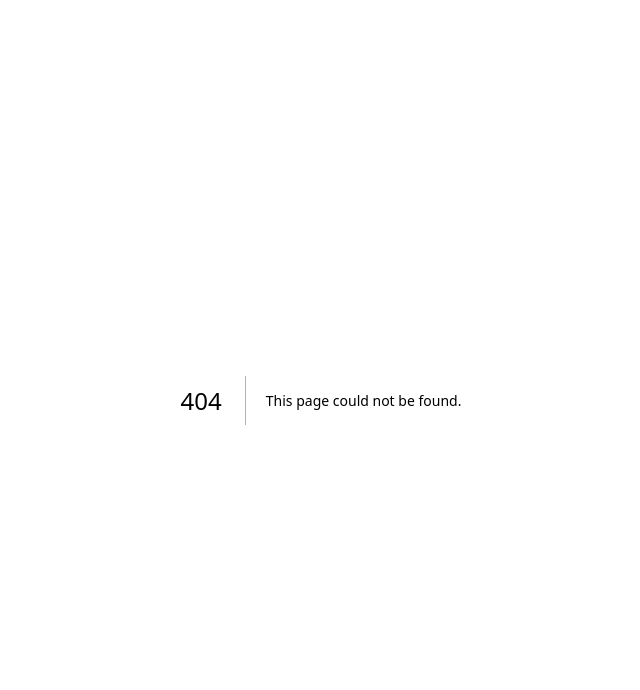
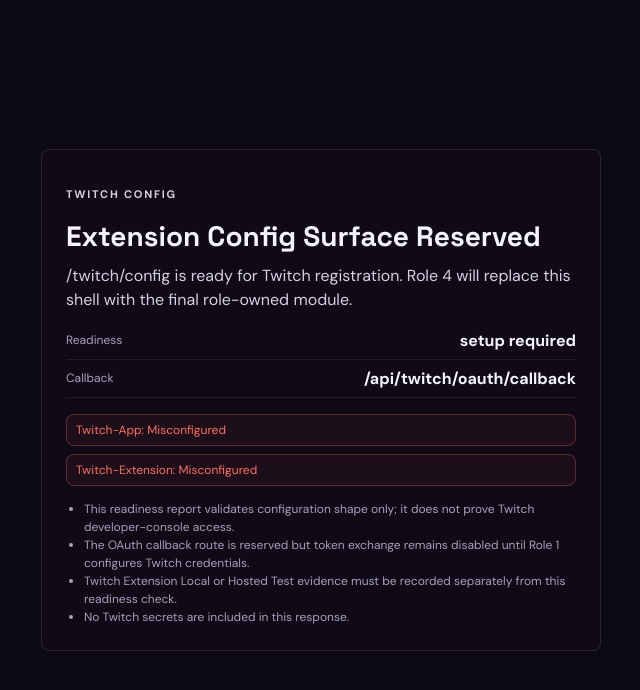
Before and after one commit to Dewflash/chatxpt, a Next.js app: page /twitch/config in a window 1280 px wide. Before the commit this address had no page. Shown: the top 690 px of the page, without its empty margins (319-959 px from the left). Built offline with nearby package versions, Linux system fonts and the light colour scheme; no server answers.

Commit message:
feat(role-1): add Twitch extension route shells

```diff
--- a/src/app/globals.css
+++ b/src/app/globals.css
@@ -157,6 +157,20 @@
 .diagnostic-overlay-meter { height: 8px; margin-top: 18px; overflow: hidden; border-radius: 99px; background: rgba(255,255,255,.08); }
 .diagnostic-overlay-meter i { display: block; height: 100%; background: linear-gradient(90deg, var(--violet), var(--lime)); }
 
+.twitch-extension-shell { min-height: 100vh; display: grid; place-items: center; padding: 24px; background: #0c0912; }
+.twitch-extension-panel { width: min(560px, 100%); padding: 24px; border: 1px solid var(--line); border-radius: 8px; background: rgba(16,12,24,.9); }
+.twitch-extension-panel h1 { margin: 0; font: 700 28px/1.1 "Space Grotesk", sans-serif; letter-spacing: 0; }
+.twitch-extension-panel p { margin: 12px 0 18px; color: #d6d0e4; line-height: 1.5; }
+.twitch-extension-panel dl { display: grid; gap: 8px; margin: 0 0 16px; }
+.twitch-extension-panel dl div { display: flex; align-items: center; justify-content: space-between; gap: 12px; padding-bottom: 8px; border-bottom: 1px solid rgba(255,255,255,.08); }
+.twitch-extension-panel dt { color: var(--muted); font-size: 12px; }
+.twitch-extension-panel dd { margin: 0; font-weight: 800; text-align: right; }
+.twitch-extension-services { display: grid; gap: 8px; margin-bottom: 14px; }
+.twitch-extension-services span { min-height: 32px; display: flex; align-items: center; padding: 7px 9px; border: 1px solid rgba(255,255,255,.08); border-radius: 8px; color: #d6d0e4; background: rgba(255,255,255,.025); font-size: 12px; text-transform: capitalize; }
+.twitch-extension-services span[data-state="ready"] { border-color: rgba(215,255,82,.28); color: var(--lime); background: rgba(215,255,82,.06); }
+.twitch-extension-services span[data-state="misconfigured"] { border-color: rgba(255,111,97,.28); color: var(--coral); background: rgba(255,111,97,.06); }
+.twitch-extension-panel ul { margin: 0; padding-left: 18px; color: var(--muted); font-size: 12px; line-height: 1.5; }
+
 @media (max-width: 760px) {
   .diagnostic-header { align-items: flex-start; flex-direction: column; padding-bottom: 18px; }
   .diagnostic-status { width: 100%; justify-content: space-between; }
--- a/src/app/index.ts
+++ b/src/app/index.ts
@@ -12,6 +12,7 @@
 export { POST as obsOverlayGrantPOST } from "./api/overlay/grant/route";
 export { GET as obsOverlaySnapshotGET } from "./api/overlay/snapshot/route";
 export { GET as twitchOAuthCallbackGET } from "./api/twitch/oauth/callback/route";
+export { TwitchExtensionRouteShell } from "./twitch/extension-shell";
 export {
   diagnosticUiGatewayBroadcasterId,
   diagnosticUiGatewayFixtureCatalog,
--- /dev/null
+++ b/src/app/twitch/config/page.tsx
@@ -0,0 +1,5 @@
+import { TwitchExtensionRouteShell } from "../extension-shell";
+
+export default function TwitchConfigPage() {
+  return <TwitchExtensionRouteShell surface="config" />;
+}
--- /dev/null
+++ b/src/app/twitch/extension-shell.tsx
@@ -0,0 +1,85 @@
+import {
+  TWITCH_EXTENSION_CONFIG_PATH,
+  TWITCH_EXTENSION_LIVE_CONFIG_PATH,
+  TWITCH_EXTENSION_VIEWER_PATH,
+  resolveTwitchSetupReadiness,
+} from "../../integrations";
+
+type TwitchExtensionSurface = "viewer" | "config" | "live-config";
+
+const surfaceCopy: Record<
+  TwitchExtensionSurface,
+  {
+    readonly eyebrow: string;
+    readonly title: string;
+    readonly owner: string;
+    readonly route: string;
+  }
+> = {
+  viewer: {
+    eyebrow: "Twitch Viewer",
+    title: "Viewer Quest Surface Reserved",
+    owner: "Role 5",
+    route: TWITCH_EXTENSION_VIEWER_PATH,
+  },
+  config: {
+    eyebrow: "Twitch Config",
+    title: "Extension Config Surface Reserved",
+    owner: "Role 4",
+    route: TWITCH_EXTENSION_CONFIG_PATH,
+  },
+  "live-config": {
+    eyebrow: "Twitch Live Config",
+    title: "Live Control Surface Reserved",
+    owner: "Role 4",
+    route: TWITCH_EXTENSION_LIVE_CONFIG_PATH,
+  },
+};
+
+function serviceStateLabel(status: string): string {
+  return status.replaceAll("-", " ");
+}
+
+export function TwitchExtensionRouteShell({
+  surface,
+}: {
+  readonly surface: TwitchExtensionSurface;
+}) {
+  const copy = surfaceCopy[surface];
+  const readiness = resolveTwitchSetupReadiness(process.env);
+
+  return (
+    <main className="twitch-extension-shell">
+      <section className="twitch-extension-panel" aria-label={`${copy.eyebrow} setup status`}>
+        <p className="diagnostic-kicker">{copy.eyebrow}</p>
+        <h1>{copy.title}</h1>
+        <p>
+          {copy.route} is ready for Twitch registration. {copy.owner} will replace this shell with
+          the final role-owned module.
+        </p>
+        <dl>
+          <div>
+            <dt>Readiness</dt>
+            <dd>{readiness.ok ? "ready" : "setup required"}</dd>
+          </div>
+          <div>
+            <dt>Callback</dt>
+            <dd>{readiness.callbackPath}</dd>
+          </div>
+        </dl>
+        <div className="twitch-extension-services" aria-label="Twitch service readiness">
+          {readiness.services.map((service) => (
+            <span data-state={service.status} key={service.service}>
+              {service.service}: {serviceStateLabel(service.status)}
+            </span>
+          ))}
+        </div>
+        <ul>
+          {readiness.limitations.map((limitation) => (
+            <li key={limitation}>{limitation}</li>
+          ))}
+        </ul>
+      </section>
+    </main>
+  );
+}
--- /dev/null
+++ b/src/app/twitch/live-config/page.tsx
@@ -0,0 +1,5 @@
+import { TwitchExtensionRouteShell } from "../extension-shell";
+
+export default function TwitchLiveConfigPage() {
+  return <TwitchExtensionRouteShell surface="live-config" />;
+}
--- /dev/null
+++ b/src/app/twitch/viewer/page.tsx
@@ -0,0 +1,5 @@
+import { TwitchExtensionRouteShell } from "../extension-shell";
+
+export default function TwitchViewerPage() {
+  return <TwitchExtensionRouteShell surface="viewer" />;
+}
```
Also changed, not shown: changes/role-1/2026-08-07-twitch-extension-shells.md (added, +5 -0 lines), 3 other files (tests, documents, lock files or other folders).
